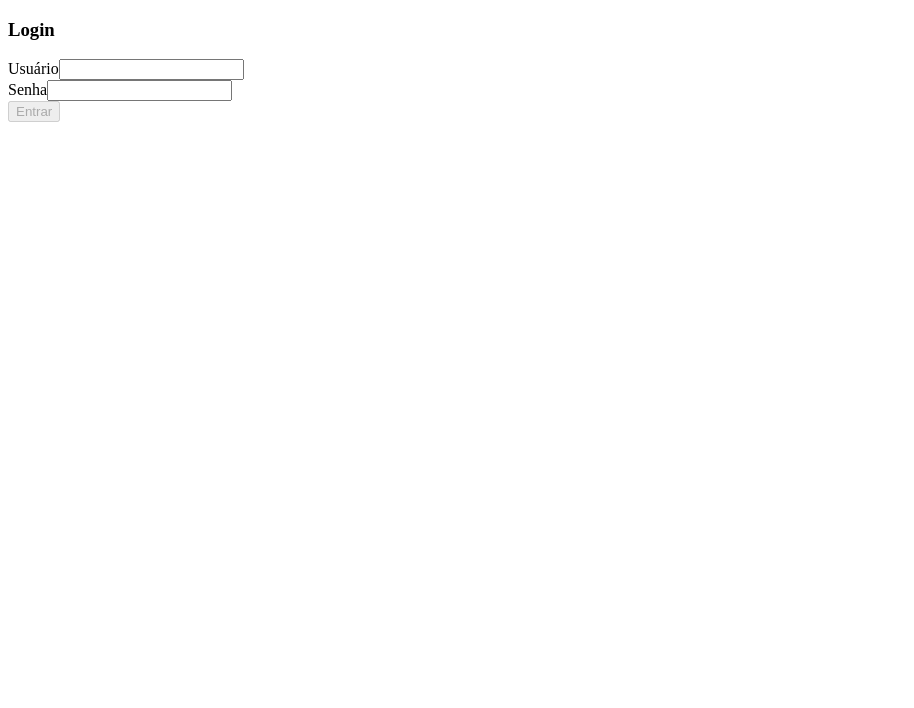
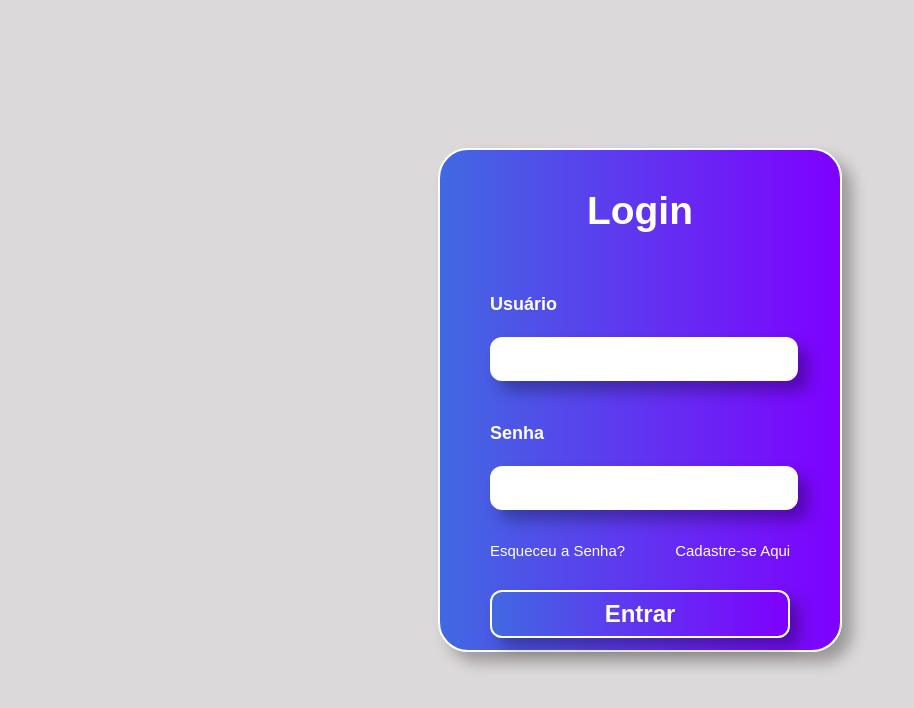
Before and after one commit to mariscordeiro99-sudo/projeto_miranda, a React (Vite) app in the folder frontend/: page /login in a window 1280 px wide. Shown: the top 708 px of the page, without its empty margins (0-914 px from the left). Built offline with nearby package versions, Linux system fonts and the light colour scheme.

Commit message:
Estilização da pagina de login

```diff
--- a/frontend/src/common/components/Input.tsx
+++ b/frontend/src/common/components/Input.tsx
@@ -8,7 +8,7 @@ interface InputProps extends React.InputHTMLAttributes<HTMLInputElement> {
     classError?: string;
 }
 
-export const Input: React.FC<InputProps> = ({ label, error, classLabel, classInput, classError, ...rest }) => {
+export const Input: React.FC<InputProps> = ({ label, error, classLabel, classInput, ...rest }) => {
     return (
         <div>
             {label && <label className={classLabel}>{label}</label>}
@@ -16,7 +16,6 @@ export const Input: React.FC<InputProps> = ({ label, error, classLabel, classInp
                 className={`${classInput} ${error ? "is-invalid" : ""}`}
                 {...rest}
             />
-            {error && <span className={classError || "text-danger"}>{error}</span>}
         </div>
     );
 };
--- a/frontend/src/common/styles/global.css
+++ b/frontend/src/common/styles/global.css
@@ -0,0 +1,4 @@
+body{
+    margin: 0;
+    padding: 0;
+}
--- a/frontend/src/feature/auth/components/Login.tsx
+++ b/frontend/src/feature/auth/components/Login.tsx
@@ -4,6 +4,7 @@ import { Input } from "../../../common/components/Input";
 import { Button } from "../../../common/components/Button";
 import { useAuth } from "../hooks/Auth";
 import { useLoginBtn } from "../hooks/LoginBtn";
+import "../styles/login.css";
 
 export const Login: React.FC = () => {
     const { user,
@@ -19,6 +20,17 @@ export const Login: React.FC = () => {
         password,
         hasErrors: !!userError || !!passwordError
     });
+
+    const getUserStatusClass = () => {
+        if (!user) return "";
+        return userError ? "input-error" : "input-success";
+    };
+
+    const getPasswordStatusClass = () => {
+        if (!password) return "";
+        return passwordError ? "input-error" : "input-success";
+    };
+
     return (
         <Card
             title="Login"
@@ -28,23 +40,35 @@ export const Login: React.FC = () => {
             classCardContent="card-content"
             contentCard={
                 <form className="login-form" onSubmit={handleLoginSubmit}>
+                    <div className="input-group">
                         <Input
                             label="Usuário"
                             value={user}
                             onChange={handleUserChange}
                             error={userError}
                             classLabel="login-label"
-                        classInput="login-input"
+                            classInput={`login-input ${getUserStatusClass()}`}
                         />
+                        {userError && <span className="tooltip-error">{userError}</span>}
+                    </div>
+                    <div className="input-group">
                         <Input
                             label="Senha"
                             value={password}
                             onChange={handlePasswordChange}
                             error={passwordError}
                             classLabel="login-label"
-                        classInput="login-input"
+                            classInput={`login-input ${getPasswordStatusClass()}`}
                             type="password"
                         />
+                        {passwordError && <span className="tooltip-error">{passwordError}</span>}
+                    </div>
+
+                    <div className="otherPage">
+                        <p className="remember">Esqueceu a Senha?</p>
+                        <p className="register">Cadastre-se Aqui</p>
+
+                    </div>
                     <Button
                         isLoading={isLoading}
                         contentBtn={isLoading ? "Entrando..." : "Entrar"}
--- a/frontend/src/feature/auth/hooks/AuthProvider.tsx
+++ b/frontend/src/feature/auth/hooks/AuthProvider.tsx
@@ -4,6 +4,7 @@ import { AuthContext } from "./AuthContext";
 
 export const AuthProvider: React.FC<{ children: React.ReactNode }> = ({ children }) => {
     const [user, setUser] = useState("");
+    const [loggedUser, setLoggedUser] = useState<string | null>(null);
     const [password, setPassword] = useState("");
     const [userError, setUserError] = useState("");
     const [passwordError, setPasswordError] = useState("");
@@ -44,6 +45,8 @@ export const AuthProvider: React.FC<{ children: React.ReactNode }> = ({ children
     const contextValue: AuthContextType = {
         user,
         setUser,
+        loggedUser,
+        setLoggedUser,
         password,
         setPassword,
         handleUserChange,
--- a/frontend/src/feature/auth/hooks/AuthTypes.ts
+++ b/frontend/src/feature/auth/hooks/AuthTypes.ts
@@ -3,6 +3,8 @@ import type { ChangeEvent, Dispatch, SetStateAction } from "react";
 export interface AuthContextType {
     user: string;
     setUser: Dispatch<SetStateAction<string>>;
+    loggedUser: string | null;
+    setLoggedUser: Dispatch<SetStateAction<string | null>>;
     password: string;
     setPassword: Dispatch<SetStateAction<string>>;
     handleUserChange: (e: ChangeEvent<HTMLInputElement>) => void;
--- a/frontend/src/feature/auth/hooks/LoginBtn.tsx
+++ b/frontend/src/feature/auth/hooks/LoginBtn.tsx
@@ -11,7 +11,7 @@ type LoginBtnProps = {
 export const useLoginBtn = ({ user, password, hasErrors }: LoginBtnProps) => {
     const [isLoading, setIsLoading] = useState(false);
     const navigate = useNavigate();
-    const { setUser } = useAuth();
+    const { setLoggedUser } = useAuth();
 
     const handleLoginSubmit = async (e: React.BaseSyntheticEvent) => {
         e.preventDefault();
@@ -24,9 +24,8 @@ export const useLoginBtn = ({ user, password, hasErrors }: LoginBtnProps) => {
         setIsLoading(true);
 
         try {
-            // Simula a chamada da API
             await new Promise((resolve) => setTimeout(resolve, 2000));
-            setUser(user);
+            setLoggedUser(user);
 
             console.log("Login efetuado para:", user);
 
--- /dev/null
+++ b/frontend/src/feature/auth/styles/login.css
@@ -0,0 +1,147 @@
+body {
+    display: flex;
+    justify-content: center;
+    align-items: center;
+    min-height: 100vh;
+    margin: 0;
+    background-color: #dbd9d9
+}
+
+.card {
+    background: #4169E1;
+    background: linear-gradient(90deg, rgba(65, 105, 225, 1) 0%, rgba(127, 0, 255, 1) 100%);
+    justify-content: center;
+    width: 400px;
+    height: 500px;
+    align-items: center;
+    border: 2px solid #ffffff;
+    border-radius: 30px;
+    box-shadow: 10px 10px 15px rgba(0, 0, 0, 0.3);
+}
+
+.card-title {
+    text-align: center;
+    color: #ffffff;
+    font-size: 38.9px;
+    font-family: open, sans-serif;
+}
+
+.login-label {
+    display: block;
+    color: #ffffff;
+    font-weight: bold;
+    font-size: 18px;
+    font-family: open, sans-serif;
+    margin-left: 50px;
+    margin-top: 22px;
+}
+
+.login-input {
+    width: 300px;
+    height: 38px;
+    margin-top: 22px;
+    margin-left: 50px;
+    border-radius: 12px;
+    border: solid 2px #ffffff;
+    box-shadow: 10px 10px 15px rgba(0, 0, 0, 0.3);
+}
+
+.login-input:focus {
+    outline: none;
+    border: 2px solid #7f00ff;
+    box-shadow: 0 0 8px rgba(243, 244, 245, 0.5);
+    transition: all 0.3s ease
+}
+
+.login-input.input-error {
+    border: 2px solid #ff4d4d !important;
+    box-shadow: 0 0 10px rgba(255, 77, 77, 0.4);
+}
+
+.login-input.input-success {
+    border: 2px solid #2ecc71 !important;
+    box-shadow: 0 0 10px rgba(46, 204, 113, 0.4);
+}
+
+.input-group {
+    position: relative;
+    display: flex;
+    flex-direction: column;
+    margin-bottom: 20px;
+}
+
+.tooltip-error {
+    position: absolute;
+    left: 105%;
+    top: 50%;
+    transform: translateY(15%);
+    white-space: normal;
+    word-wrap: break-word;
+    width: 200px;
+    text-align: left;
+    background-color: #e74c3c;
+    color: white;
+    padding: 8px 12px;
+    border-radius: 4px;
+    font-size: 16px;
+    z-index: 100;
+    box-shadow: 2px 2px 8px rgba(0,0,0,0.15);
+}
+
+.tooltip-error::after {
+    content: "";
+    position: absolute;
+    top: 50%;
+    right: 100%;
+    margin-top: -5px;
+    border-width: 5px;
+    border-style: solid;
+    border-color: transparent #e74c3c transparent transparent;
+}
+
+.otherPage {
+    margin-top: 32px;
+    margin-bottom: 30px;
+}
+
+.remember {
+    display: inline;
+    color: #ffffff;
+    font-size: 15px;
+    font-family: open, sans-serif;
+    margin-left: 50px;
+}
+
+.register {
+    display: inline;
+    color: #ffffff;
+    font-size: 15px;
+    font-family: open, sans-serif;
+    margin-left: 50px;
+}
+
+.login-btn {
+    align-items: center;
+    width: 300px;
+    height: 48px;
+    margin-left: 50px;
+    border-radius: 12px;
+    border: solid 2px #ffffff;
+    background: #4169E1;
+    background: linear-gradient(90deg, rgba(65, 105, 225, 1) 0%, rgba(127, 0, 255, 1) 100%);
+    box-shadow: 10px 10px 15px rgba(0, 0, 0, 0.3);
+    cursor: pointer;
+}
+
+.login-btn:hover {
+    background: #7f00ff;
+    background: linear-gradient(90deg, rgba(127, 0, 255, 1) 0%, rgba(65, 105, 225, 1) 100%);
+    transition: all 0.3s ease
+}
+
+.login-btn-span {
+    color: #ffffff;
+    font-weight: bold;
+    font-size: 24px;
+    font-family: open, sans-serif;
+}
--- a/frontend/src/routes/index.tsx
+++ b/frontend/src/routes/index.tsx
@@ -1,11 +1,11 @@
 import React from 'react';
 import { Routes, Route, Navigate } from 'react-router-dom';
 import { useAuth } from '../feature/auth/hooks/Auth';
-import { AuthRoutes } from './loginRoute';
+import { AuthRoutes } from './LoginRoute';
 
 export const AppRoutes: React.FC = () => {
-  const { user } = useAuth();
-  const isAuthenticated = !!user;
+  const { loggedUser } = useAuth();
+  const isAuthenticated = !!loggedUser;
 
   return (
     <Routes>
```
Lines whose indentation alone changed are shown as unchanged.
